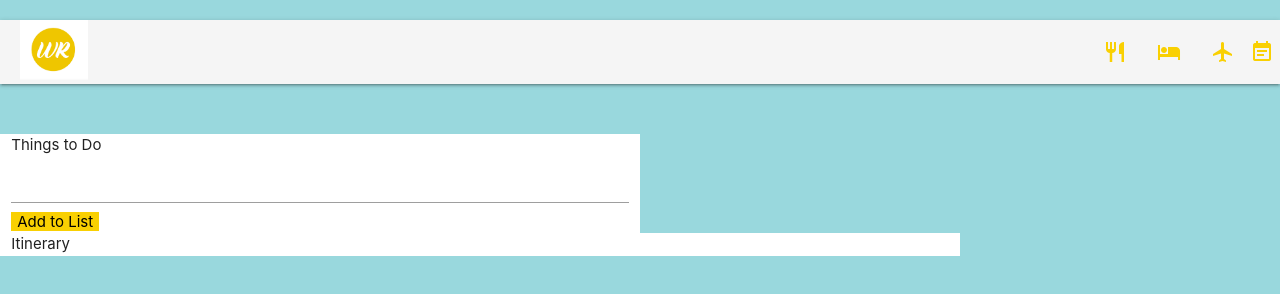
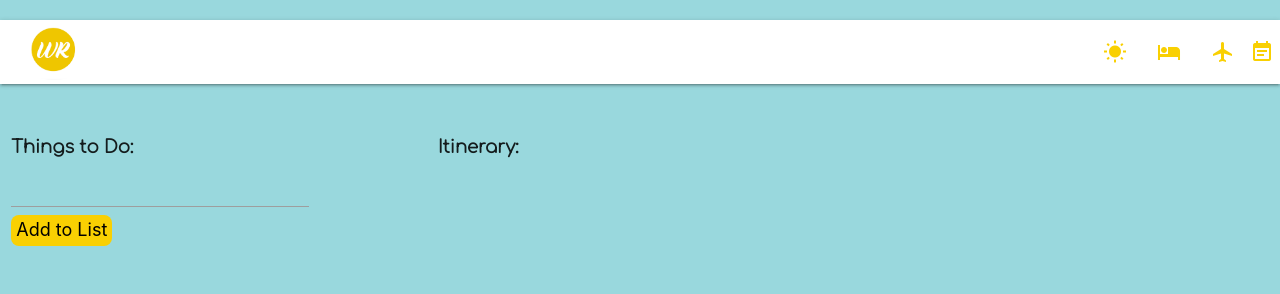
Before and after one commit to arianaw15/Team-Baby-Yoda, a plain HTML site: page index.html in a window 1280 px wide. Both pictures are taken after typing "Sample" into the empty fields and a click on the button "SUBMIT". Drawn offline with nearby package versions, Linux system fonts and the light colour scheme.

Commit message:
more aesthetics

```diff
--- a/index.html
+++ b/index.html
@@ -26,16 +26,23 @@
 
     <body>
       <nav>
-        <div class="nav-wrapper">
-          <img src="WR Logo.PNG" style="height: 60px; margin-left:20px;">
-      <ul class="right hide-on-med-and-down">
+        <div class="nav-wrapper" style="color:rgb(255,255,255);">
+          <img src="WR Logo.PNG" style="height: 60px; margin-left:20px;" class="circle responsive-img">
+          <a href="#" data-target="mobile-nav" class="right sidenav-trigger" style="color:#F9D002 ;"><i class="material-icons">menu</i></a>
+         <ul class="right hide-on-med-and-down">
+          <li><a><i class="material-icons weatherBtn" style="color: #F9D002;">wb_sunny</i></a></li>
+          <li><a><i class="material-icons hotelBtn" style="color: #F9D002;">local_hotel</i></a></li>
+          <li><a><i class="material-icons airBtn" style="color: #F9D002;">local_airport</i></a></li>
+          <li><a></a><i class="material-icons" style="color: #F9D002;">event_note</i></a></li>
+         </ul>
+        </div>
+      </nav>
+      <ul class="sidenav" id="mobile-nav">
         <li><a><i class="material-icons foodBtn" style="color: #F9D002;">restaurant</i></a></li>
         <li><a><i class="material-icons hotelBtn" style="color: #F9D002;">local_hotel</i></a></li>
-        <li><a><i class="material-icons" style="color: #F9D002;">local_airport</i></a></li>
+        <li><a><i class="material-icons airBtn" style="color: #F9D002;">local_airport</i></a></li>
         <li><a></a><i class="material-icons" style="color: #F9D002;">event_note</i></a></li>
-      </ul>
-        </div>
-      </nav>
+       </ul>
 
 <div id = "inputBox" class="container hoverable z-depth-5">
     <h1>Where are you traveling?</h1>
@@ -43,15 +50,14 @@
       <form for="">
         <div class="input-field">
          <input type="search" name="" id="search" class="form-control" value="Location" aria-describedby="helpId" required>
-         <small id="helpId" class="text-muted"></small>
          <button class="btn default submitBtn">Submit</button>
         </div>
       </form>
     </div>
 </div>
 <div class="itinerary hide ">
-    <div class="row food">
-      <div class="grid-example col s12 m6 Ttd">Things to Do
+    <div class="row things">
+      <div class="col s3 Ttd">Things to Do:
         <input type="text" class="thingsToDo">
         <div class="listBtn">
           <button id="list">
@@ -59,7 +65,7 @@
           </button><br>
         </div>
       </div>
-        <div class="col s9 Ofields">Itinerary
+        <div class="col s5 offset-s1 Ofields">Itinerary:
           <div class="hotelLst"></div>
         </div>
         </div>
--- a/index.js
+++ b/index.js
@@ -1,3 +1,7 @@
+//sidenav
+const sideNav = document.querySelector('.sidenav');
+M.Sidenav.init(sideNav, {});
+
 $(".default").on("click", function () {
   $("#inputBox").addClass("hide");
   $(".itinerary").removeClass("hide");
--- a/style.css
+++ b/style.css
@@ -4,17 +4,17 @@ head{
 body{
     background-color: #99D8DD;
     align-items: center;
+    font-family: 'Comfortaa', cursive,'Assistant', sans-serif;
 }
 
 .nav-wrapper{
-    background-color: whitesmoke;
+    background-color: rgb(255,255,255);
     color: #F9D002;
     margin-top: 20px;
 }
 
 .container {
     background-color: white;
-    font-family: 'Comfortaa', cursive,'Assistant', sans-serif;
     border-color:rgb(65, 63, 63);
     width: 55%;
     height: 360px;
@@ -30,7 +30,6 @@ body{
 }
 .submitBtn{
     background-color: #19779c;
-    font-family: 'Comfortaa', cursive,'Assistant', sans-serif;
     color:#E1E8EC;
     border-radius: 5px;
     margin: 10px;
@@ -51,26 +50,28 @@ color: black;
     font-weight:bolder;
     background-color:#F9D002;
     font-size: 20px;
-    font-family: 'Comfortaa', cursive,'Assistant', sans-serif;
 }
 
 #list{
     border: none;
     background-color: #F9D002;
+    padding: 5px;
+    border-radius: 8px;
 }
 
 .itinerary{
     margin-top: 50px;
-    border-radius: 2rem;
 
 }
 
 .Ttd{
-    float: left;
-    background-color: white;
+    font-size: 18px;
+    font-weight: bold;
+
 }
 
 .Ofields{
-    float:right;
-    background-color:white;
+    font-size: 18px;
+    font-weight: bold;
+
 }
```
